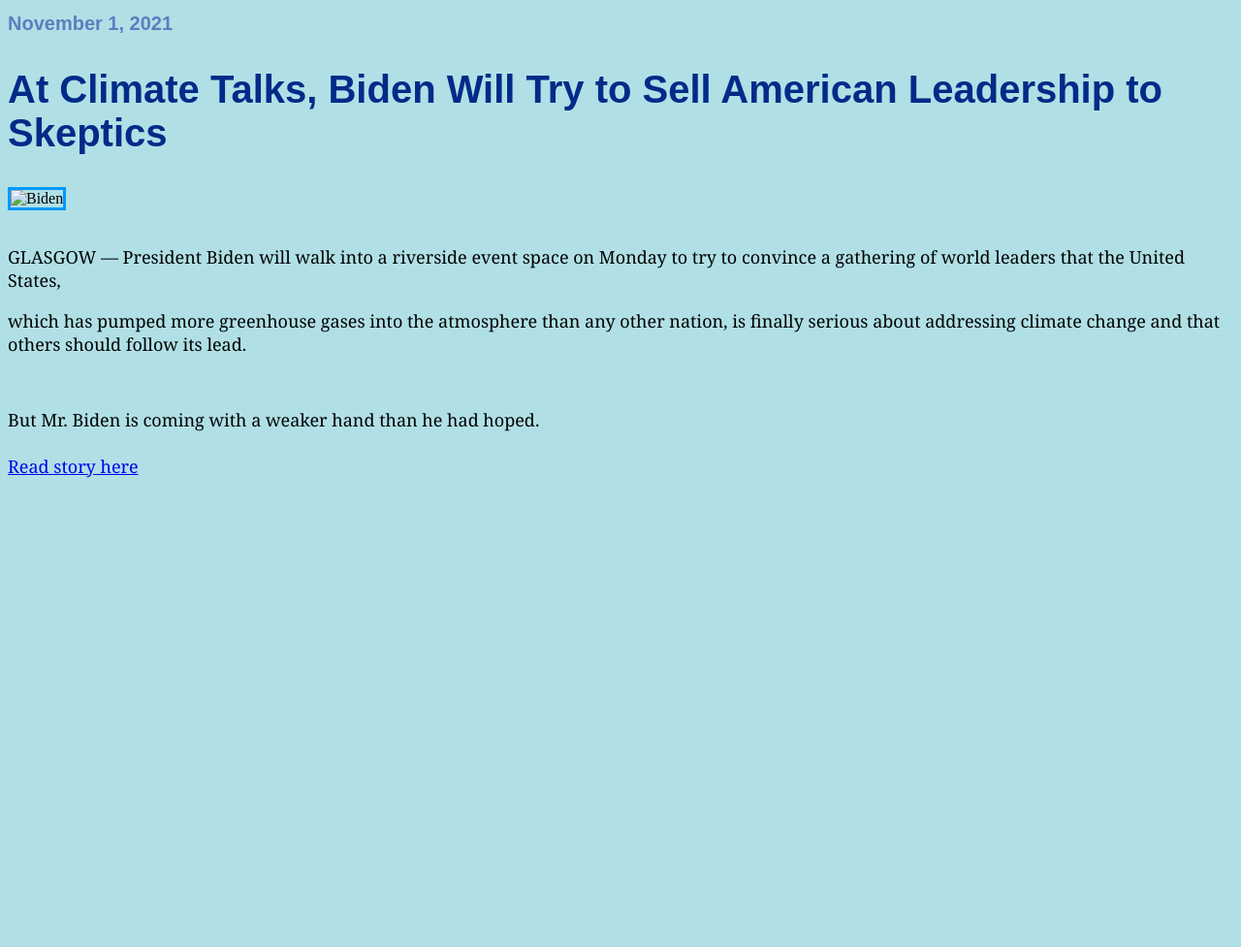
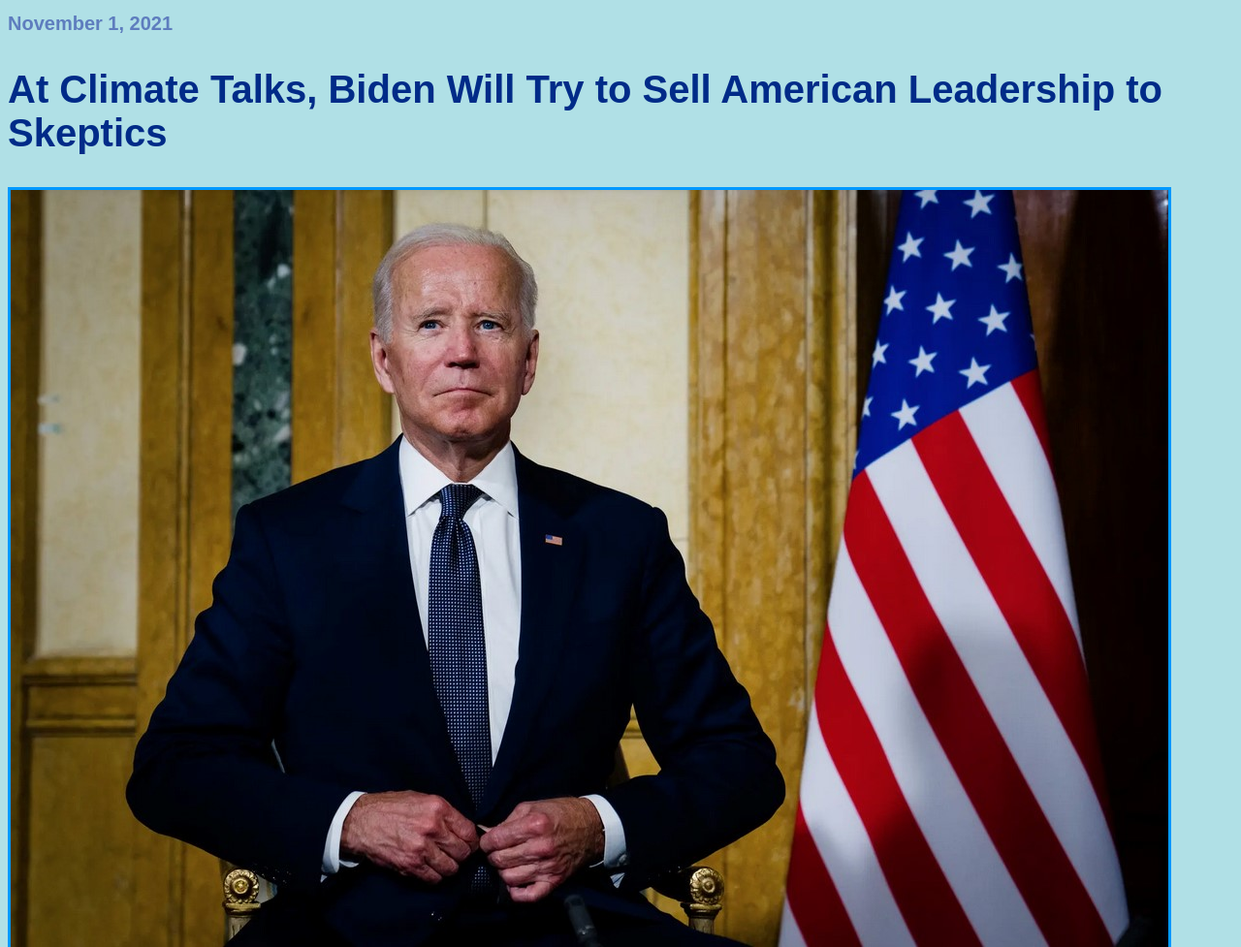
Before and after one commit to cpengyi/cpengyi.github.io, a plain HTML site: page assignment_8b.html in a window 1280 px wide. Shown: the top 977 px of the page at 97% size. Before the commit the page ends 800 px from the top, so only its background shows below. Drawn offline with Linux system fonts and the light colour scheme.

Commit message:
Update assignment_8b.html

```diff
--- a/assignment_8b.html
+++ b/assignment_8b.html
@@ -10,7 +10,7 @@
 <h1>November 1, 2021</h1>
 <h2>At Climate Talks, Biden Will Try to Sell American Leadership to Skeptics</h2>
 </head>
- <img src="biden.jpg"alt="Biden">
+ <img src="graphics/biden.jpg"alt="Biden">
 <br>
 <br>
 <p> GLASGOW — President Biden will walk into a riverside event space on Monday to try to convince a gathering of world leaders that the United States, </p>
```
